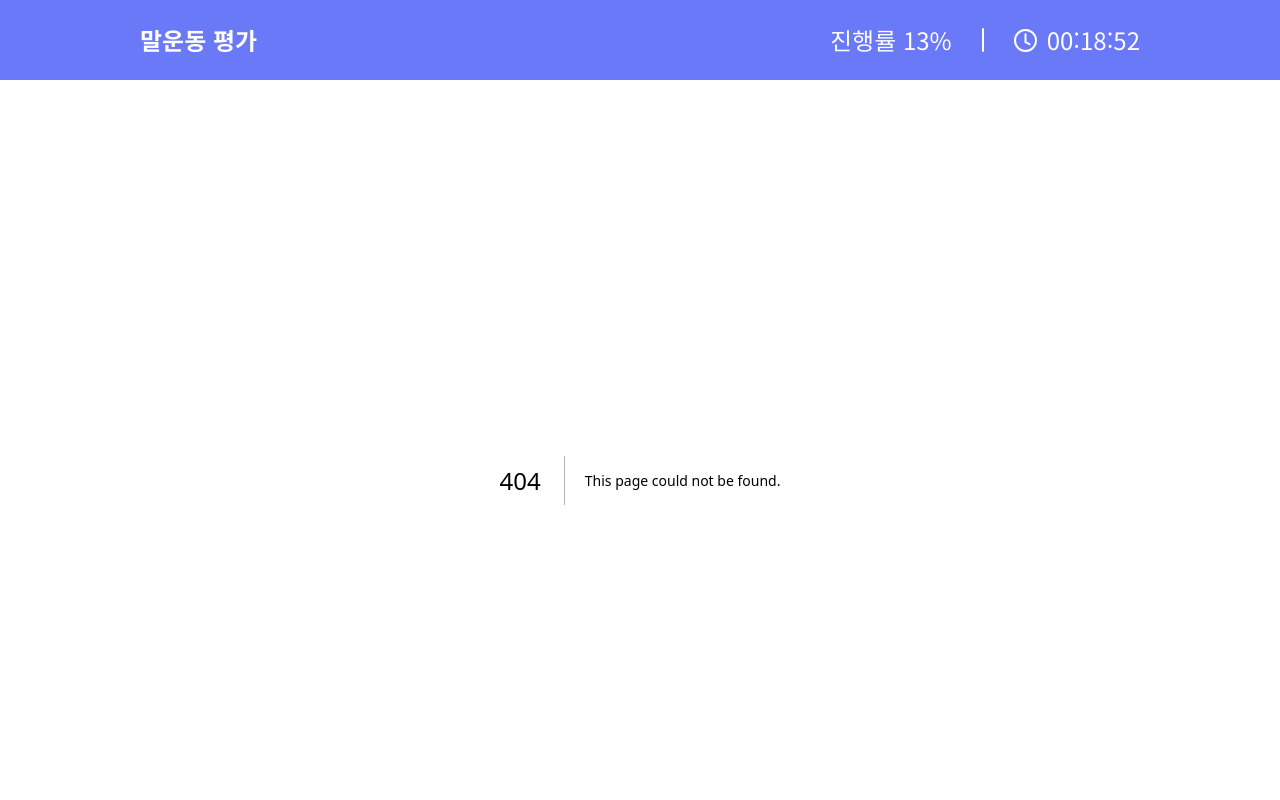
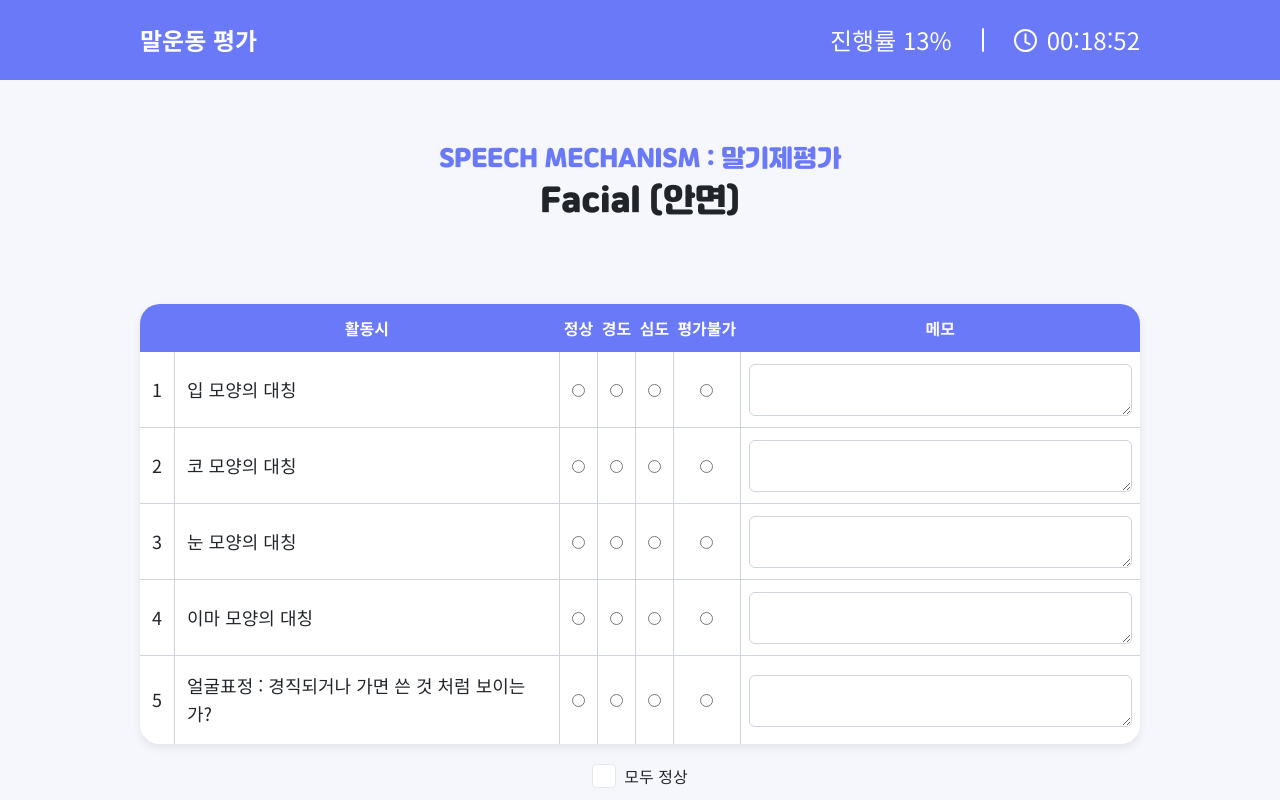
Before and after one commit to Randy-neopons/talkytalky_screening, a Next.js app: page /sessions/1/subTests/speechMechanism/start in a window 1280 px wide. Before the commit this address had no page. Shown: the top 800 px of the page. Built offline with nearby package versions, Linux system fonts and the light colour scheme.

Commit message:
말기제평가 문항 페이지 추가
feat
- 말기제평가 문항 페이지 추가
- 문항 테이블 추가, 폼 설정

fix
- Checkbox 로직 수정

```diff
--- a/src/components/common/CheckBox/index.tsx
+++ b/src/components/common/CheckBox/index.tsx
@@ -29,18 +29,28 @@ export default function CheckBox<T extends FieldValues>({
 }) {
     const isControlled = checked !== undefined && onChange !== undefined; // controlled인지 폼 쓸것인지 구분
 
-    const { field } = useController({ name, control }) || {}; // useForm 사용
-
-    const isChecked = isControlled ? checked : field.value;
-    console.log(field.name, field.value);
-    const handleChange = isControlled ? onChange : field.onChange;
+    if (isControlled) {
+        return (
+            <label className='flex cursor-pointer items-center justify-center'>
+                <input type='checkbox' className='peer hidden' checked={checked} onChange={onChange} />
+                <CheckBoxIcon />
+                {children}
+            </label>
+        );
+    }
 
     return (
-        <label className='flex cursor-pointer items-center justify-center'>
-            <input type='checkbox' className='peer hidden' checked={isChecked} onChange={handleChange} />
-            <CheckBoxIcon />
-            {children}
-        </label>
+        <Controller
+            name={name}
+            control={control}
+            render={({ field }) => (
+                <label className='flex cursor-pointer items-center justify-center'>
+                    <input type='checkbox' className='peer hidden' checked={field.value} onChange={field.onChange} />
+                    <CheckBoxIcon />
+                    {children}
+                </label>
+            )}
+        />
     );
 }
 
--- /dev/null
+++ b/src/pages/sessions/[sessionId]/subTests/speechMechanism/Start.module.css
@@ -0,0 +1,35 @@
+.table-head tr th {
+    @apply text-nowrap px-1 py-3;
+}
+
+.table-body td {
+    @apply border border-solid border-neutral6 bg-white px-3 py-4 text-body-1;
+}
+
+.table-body tr:first-child td {
+    @apply border-t-0;
+}
+.table-body tr:last-child td {
+    @apply border-b-0;
+}
+
+.table-body tr td:first-child {
+    @apply border-l-0;
+}
+.table-body tr td:last-child {
+    @apply border-r-0;
+}
+
+.table-body tr:last-child td:first-child {
+    @apply rounded-bl-base;
+}
+.table-body tr:last-child td:last-child {
+    @apply rounded-br-base;
+}
+.table-body tr td:last-child {
+    @apply px-2 pb-1 pt-3;
+}
+
+.textarea {
+    @apply my-auto h-full w-full rounded-md border border-neutral6 px-[15px] py-[11px]  text-neutral1 placeholder:text-neutral4 hover:border-accent1 focus:outline-accent1;
+}
--- a/src/pages/sessions/[sessionId]/subTests/speechMechanism/index.tsx
+++ b/src/pages/sessions/[sessionId]/subTests/speechMechanism/index.tsx
@@ -18,18 +18,19 @@ const partList = [
 
 const PartListItem = ({ partName, questionCount }: { partName: string; questionCount: number }) => {
     return (
-        <li className='rounded-base flex h-[212px] w-[230px] flex-col overflow-hidden shadow-base xl:h-[264px]'>
+        <li className='flex h-[212px] w-[230px] flex-col overflow-hidden rounded-base shadow-base xl:h-[264px]'>
             <div className='flex flex-1 items-center justify-center whitespace-pre bg-accent3 font-bold text-head-3'>{partName}</div>
             <div className='flex h-[76px] flex-none items-center justify-center text-head-2'>총 {questionCount}문항</div>
         </li>
     );
 };
 
-export default function SpeechMechanismStartPage() {
+export default function SpeechMechanismMainPage() {
     const router = useRouter();
 
     const handleClickNext = useCallback(() => {
-        router.push('/start'); // 검사 ID로 이동
+        console.log(router.asPath);
+        router.push(`${router.asPath}/start`); // 검사 ID로 이동
     }, [router]);
 
     return (
--- /dev/null
+++ b/src/pages/sessions/[sessionId]/subTests/speechMechanism/start.tsx
@@ -0,0 +1,102 @@
+import { useCallback, useState, type ChangeEventHandler } from 'react';
+import { useFieldArray, useForm } from 'react-hook-form';
+import ReactTextareaAutosize from 'react-textarea-autosize';
+
+import CheckBox from '@/components/common/CheckBox';
+import Container from '@/components/common/Container';
+
+import startStyles from './Start.module.css';
+
+// TODO: DB에서 불러옴
+const questionList = [
+    { questionId: 1, title: '입 모양의 대칭' },
+    { questionId: 2, title: '코 모양의 대칭' },
+    { questionId: 3, title: '눈 모양의 대칭' },
+    { questionId: 4, title: '이마 모양의 대칭' },
+    { questionId: 5, title: '얼굴표정 : 경직되거나 가면 쓴 것 처럼 보이는가?' },
+];
+
+// form default value
+const initialValues: {
+    answers: { questionId: number; title: string; answer?: string }[];
+} = {
+    answers: questionList.map(v => ({ ...v, answer: undefined })),
+};
+
+// 말기제평가 페이지
+export default function SpeechMechanismStartPage() {
+    const [checkAll1, setCheckAll1] = useState(false);
+    const [checkAll2, setCheckAll2] = useState(false);
+
+    const { control, register, setValue } = useForm({ defaultValues: initialValues });
+    const { fields } = useFieldArray({ name: 'answers', control });
+
+    // 모두 정상 체크
+    const handleChangeCheckAll1 = useCallback<ChangeEventHandler<HTMLInputElement>>(
+        e => {
+            if (e.target.checked === true) {
+                console.log('here');
+                setValue(`answers.0.answer`, 'normal');
+                setValue(`answers.1.answer`, 'normal');
+                setValue(`answers.2.answer`, 'normal');
+                setValue(`answers.3.answer`, 'normal');
+                setValue(`answers.4.answer`, 'normal');
+            }
+
+            setCheckAll1(e.target.checked);
+        },
+        [setValue],
+    );
+
+    const handleClickNext = useCallback(() => {}, []);
+
+    return (
+        <Container>
+            <h2 className='flex items-center font-jalnan text-accent1 text-head-2'>SPEECH MECHANISM : 말기제평가</h2>
+            <h1 className='font-jalnan text-head-1'>Facial (안면)</h1>
+            <table className='mb-5 mt-[60px] border-collapse rounded-base shadow-base xl:mt-[80px]'>
+                <thead className={`${startStyles['table-head']}`}>
+                    <tr className='bg-accent1 text-white text-body-2'>
+                        <th className='rounded-tl-base'></th>
+                        <th>활동시</th>
+                        <th>정상</th>
+                        <th>경도</th>
+                        <th>심도</th>
+                        <th>평가불가</th>
+                        <th className='rounded-tr-base'>메모</th>
+                    </tr>
+                </thead>
+                <tbody className={`${startStyles['table-body']}`}>
+                    {fields.map((field, i) => (
+                        <tr key={field.id}>
+                            <td>{i + 1}</td>
+                            <td>{field.title}</td>
+                            <td className='text-center'>
+                                <input type='radio' {...register(`answers.${i}.answer`)} value='normal' />
+                            </td>
+                            <td className='text-center'>
+                                <input type='radio' {...register(`answers.${i}.answer`)} value='mild' />
+                            </td>
+                            <td className='text-center'>
+                                <input type='radio' {...register(`answers.${i}.answer`)} value='moderate' />
+                            </td>
+                            <td className='text-center'>
+                                <input type='radio' {...register(`answers.${i}.answer`)} value='unknown' />
+                            </td>
+                            <td className='p-0 text-center'>
+                                <ReactTextareaAutosize className={`${startStyles.textarea}`} minRows={1} />
+                            </td>
+                        </tr>
+                    ))}
+                </tbody>
+            </table>
+            <CheckBox name='all' checked={checkAll1} onChange={handleChangeCheckAll1}>
+                모두 정상
+            </CheckBox>
+
+            <button type='button' className='mt-20 btn btn-large btn-contained' onClick={handleClickNext}>
+                다음
+            </button>
+        </Container>
+    );
+}
```
